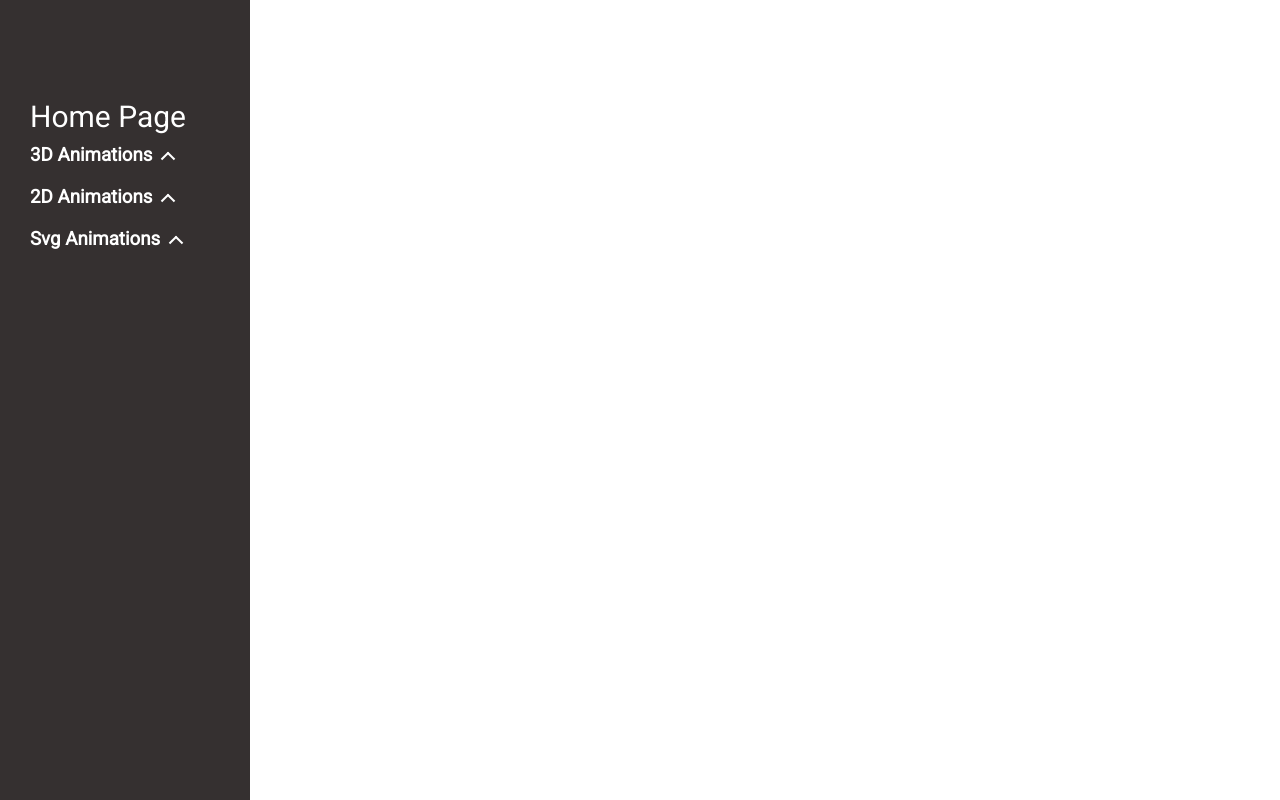
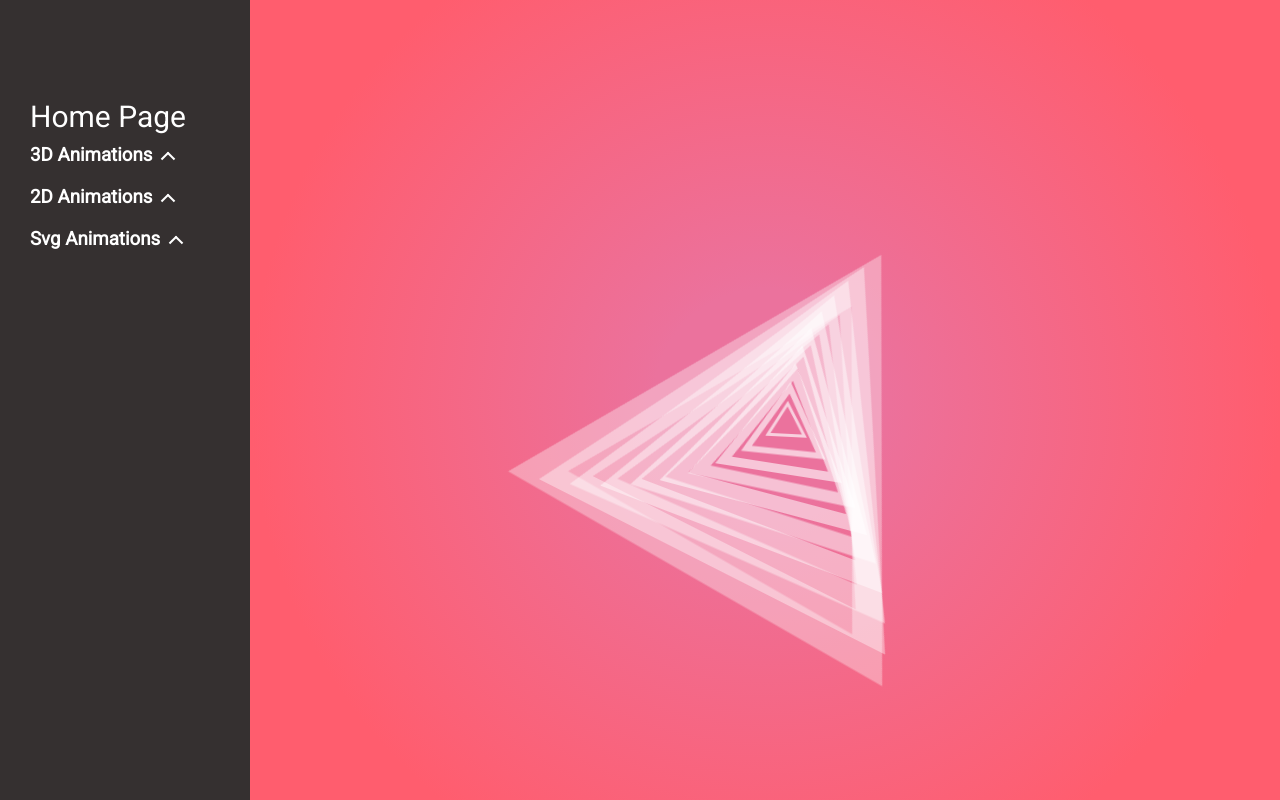
Before and after one commit to centek134/animations, a React (Create React App) app: page /svg-animations/triangle in a window 1280 px wide. Built offline with nearby package versions, Linux system fonts and the light colour scheme; a web font is replaced by a local one.

Commit message:
imported couple svg

```diff
--- a/src/containers/Svg_animations/Triangle/Triangle.js
+++ b/src/containers/Svg_animations/Triangle/Triangle.js
@@ -1,10 +1,32 @@
 import React from "react";
+import "../../../assets/scss/containers/Svg_animations/Triangle/Triangle.css";
 import { ReactComponent as Item} from "../../../assets/svg/Triangle/Triangle.svg";
 
 export const Triangle = () => {
   return (
     <section className="wrapper_triangle">
-
+        <div className="scene">
+          <Item className="triangle"/>
+          <Item className="triangle"/>
+          <Item className="triangle"/>
+          <Item className="triangle"/>
+          <Item className="triangle"/>
+          <Item className="triangle"/>
+          <Item className="triangle"/>
+          <Item className="triangle"/>
+          <Item className="triangle"/>
+          <Item className="triangle"/>
+          <Item className="triangle"/>
+          <Item className="triangle"/>
+          <Item className="triangle"/>
+          <Item className="triangle"/>
+          <Item className="triangle"/>
+          <Item className="triangle"/>
+          <Item className="triangle"/>
+          <Item className="triangle"/>
+          <Item className="triangle"/>
+          <Item className="triangle"/>
+        </div>
     </section>
   );
 };
```
